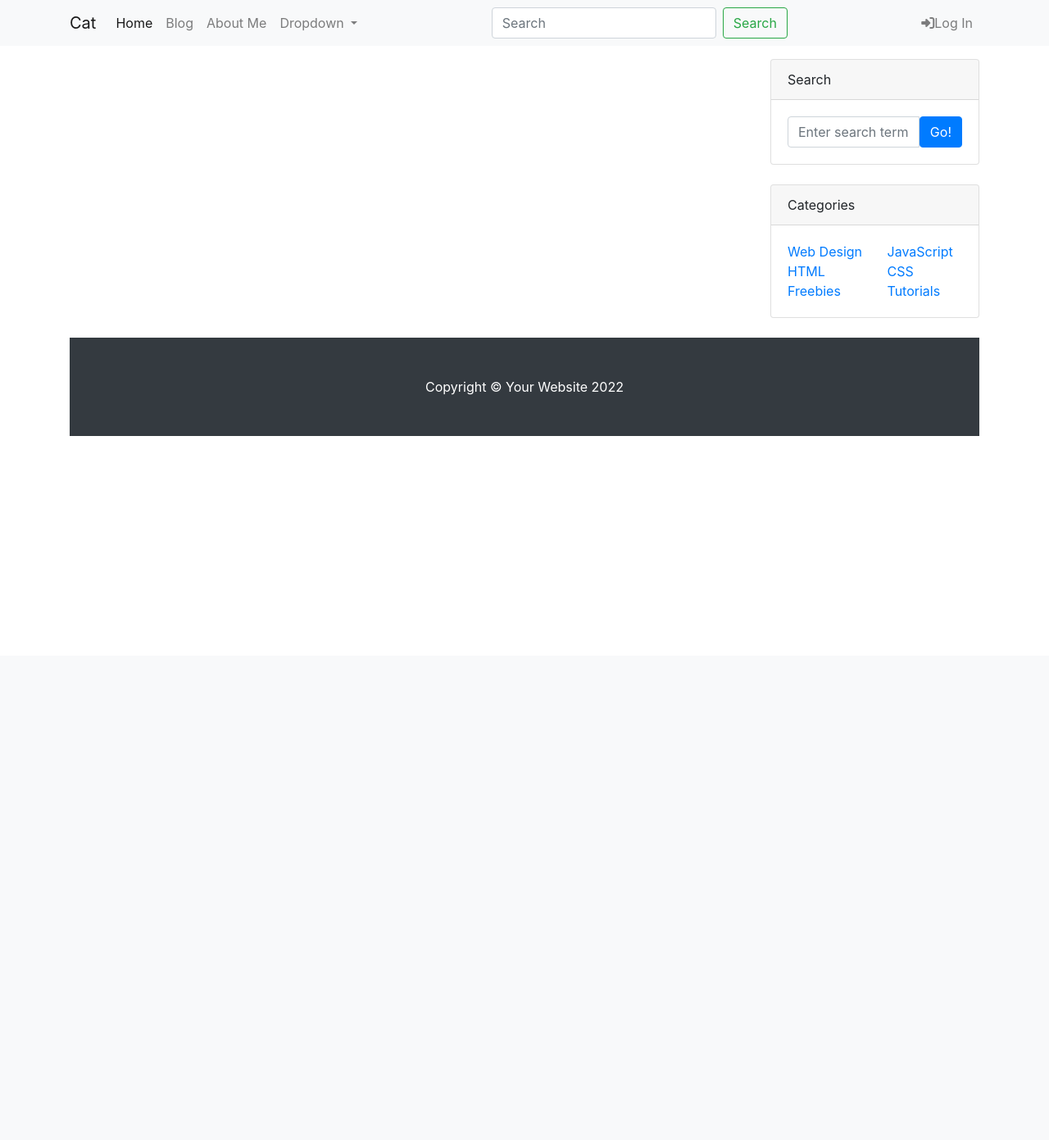
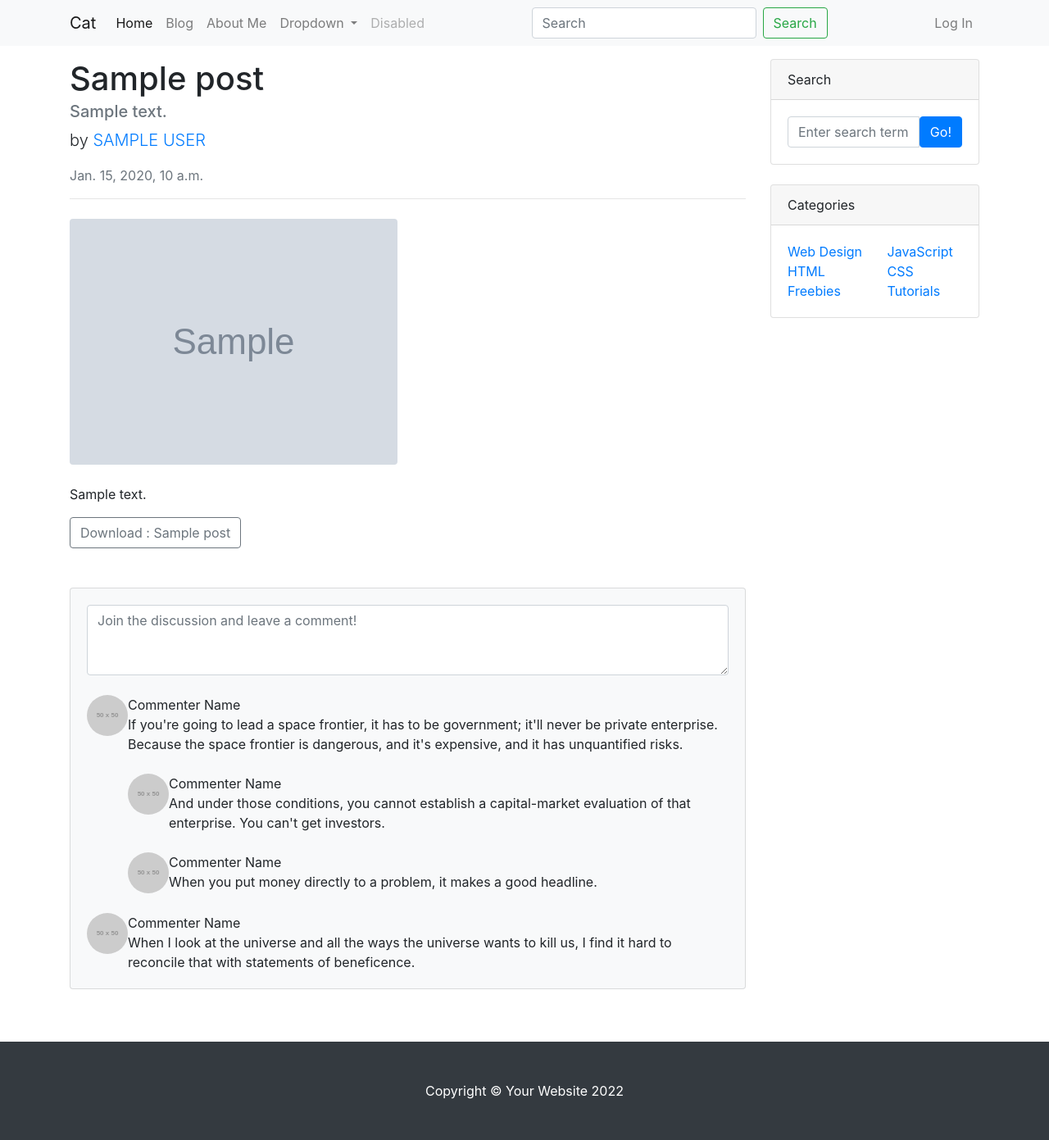
Before and after one commit to SINHUK/web_page1, a Django app: template blog/templates/blog/post_detail.html in a window 1280 px wide. Shown: the whole page at 82% size. Before the commit the page ends 532 px from the top, so only its background shows below. Run offline with Django 3.2, Linux system fonts and the light colour scheme; the template is opened without the code that fills it: most values are stand-ins (such as "Sample title", 1, 10 or a date in 2020); grey boxes marked "Sample" are stand-in pictures; grey boxes labelled with a size stand in for pictures from a placeholder-image service; some libraries are stand-ins or nearby versions.

Commit message:
포스트 목록, 상세 페이지에서 작성자 정보 출력하기

```diff
--- a/blog/templates/blog/base.html
+++ b/blog/templates/blog/base.html
@@ -1,17 +1,63 @@
 <!DOCTYPE html>
 {% load static %}
-<html>
 <head>
   <title>{% block head_title %}Blog{% endblock %}</title>
-        <link href="{% static 'blog/bootstrap/bootstrap.min.css' %}" rel="stylesheet" media="screen">
-        <script src="https://kit.fontawesome.com/7ed39b677c.js" crossorigin="anonymous"></script>
+  <link href="{% static 'blog/bootstrap/bootstrap.min.css' %}" rel="stylesheet" type="text/css">
 </head>
 <body>
 
 {% include 'blog/navbar.html' %}
 
+<div class="container my-3">
+  <div class="row">
+    <div class="col-md-8 col-lg-9" id="main-area">
+
+    {% block main_area %}
+    {% endblock %}
+
+    </div>
+
+    <div class="col-md-4 col-lg-3">
+
+          <!-- Search widget-->
+          <div class="card mb-4">
+            <div class="card-header">Search</div>
+            <div class="card-body">
+                <div class="input-group">
+                    <input class="form-control" type="text" placeholder="Enter search term..." aria-label="Enter search term..." aria-describedby="button-search" />
+                    <button class="btn btn-primary" id="button-search" type="button">Go!</button>
+                </div>
+            </div>
+        </div>
+
+        <!-- Categories widget-->
+        <div class="card mb-4">
+          <div class="card-header">Categories</div>
+          <div class="card-body">
+              <div class="row">
+                  <div class="col-sm-6">
+                      <ul class="list-unstyled mb-0">
+                          <li><a href="#!">Web Design</a></li>
+                          <li><a href="#!">HTML</a></li>
+                          <li><a href="#!">Freebies</a></li>
+                      </ul>
+                  </div>
+                  <div class="col-sm-6">
+                      <ul class="list-unstyled mb-0">
+                          <li><a href="#!">JavaScript</a></li>
+                          <li><a href="#!">CSS</a></li>
+                          <li><a href="#!">Tutorials</a></li>
+                      </ul>
+                  </div>
+              </div>
+          </div>
+      </div>
+
+    </div>
+  </div>
+</div>
+
 {% include 'blog/footer.html' %}
-
 
 </body>
 </html>
--- a/blog/templates/blog/footer.html
+++ b/blog/templates/blog/footer.html
@@ -2,7 +2,9 @@
 <footer class="py-5 bg-dark">
   <div class="container"><p class="m-0 text-center text-white">Copyright &copy; Your Website 2022</p></div>
 </footer>
+
+<script type="text/javascript" src="what_time_is_it.js"></script>
+
 <script src="https://code.jquery.com/jquery-3.5.1.slim.min.js" integrity="sha384-DfXdz2htPH0lsSSs5nCTpuj/zy4C+OGpamoFVy38MVBnE+IbbVYUew+OrCXaRkfj" crossorigin="anonymous"></script>
 <script src="https://cdn.jsdelivr.net/npm/popper.js@1.16.1/dist/umd/popper.min.js" integrity="sha384-9/reFTGAW83EW2RDu2S0VKaIzap3H66lZH81PoYlFhbGU+6BZp6G7niu735Sk7lN" crossorigin="anonymous"></script>
-          <script src="https://cdn.jsdelivr.net/npm/bootstrap@4.5.3/dist/js/bootstrap.min.js" integrity="sha384-w1Q4orYjBQndcko6MimVbzY0tgp4pWB4lZ7lr30WKz0vr/aWKhXdBNmNb5D92v7s"
-          crossorigin="anonymous"></script>
+<script src="https://cdn.jsdelivr.net/npm/bootstrap@4.5.3/dist/js/bootstrap.min.js" integrity="sha384-w1Q4orYjBQndcko6MimVbzY0tgp4pWB4lZ7lr30WKz0vr/aWKhXdBNmNb5D92v7s" crossorigin="anonymous"></script>
--- a/blog/templates/blog/navbar.html
+++ b/blog/templates/blog/navbar.html
@@ -27,84 +27,44 @@
             <a class="dropdown-item" href="#">Something else here</a>
           </div>
         </li>
+        <li class="nav-item">
+          <a class="nav-link disabled" href="#" tabindex="-1" aria-disabled="true">Disabled</a>
+        </li>
       </ul>
       <form class="form-inline my-2 my-lg-0">
         <input class="form-control mr-sm-2" type="search" placeholder="Search" aria-label="Search">
         <button class="btn btn-outline-success my-2 my-sm-0" type="submit">Search</button>
       </form>
+
       <ul class="navbar-nav ml-auto">
         <li class="nav-item">
-                <a class="nav-link" href="#" data-toggle="modal" data-target="#loginModal"><i class="fa-sharp fa-solid fa-right-to-bracket"></i>Log In</a>
-
+          <a class="nav-link" href="#" data-toggle="modal" data-target="#loginModal">Log In</a>
         </li>
       </ul>
     </div>
   </div>
 </nav>
+
 <!-- Modal -->
-      <div class="modal fade" id="loginModal" tabindex="-1" aria-labelledby="loginModalLabel" aria-hidden="true">
+<div class="modal fade" id="loginModal" tabindex="-1" aria-labelledby="logInModalLabel" aria-hidden="true">
   <div class="modal-dialog">
     <div class="modal-content">
       <div class="modal-header">
-              <h1 class="modal-title fs-5" id="loginModalLabel"><i class="fa-sharp fa-solid fa-right-to-bracket"></i>login</h1>
+        <h1 class="modal-title fs-5" id="logInModalLabel">Log In</h1>
         <button type="button" class="btn-close" data-dismiss="modal" aria-label="Close"></button>
       </div>
       <div class="modal-body">
         <div class="row">
           <div class="col-md-6">
-                  <button type="button" class="btn btn-outline-primary"><i class="fa-brands fa-google"></i>Login with Google</button>
-                  <button type="button" class="btn btn-outline-primary"><i class="fa-sharp fa-solid fa-envelope"></i>Login with E-mail</button>
-                </div>
-                <div class="col-md-6">
-                  <button type="button" class="btn btn-outline-primary"><i class="fa-solid fa-square-envelope"></i>Sign Up with E-mail</button>
+            <button type="button" class="btn btn-outline-dark">Log in with Google</button>
+            <button type="button" class="btn btn-outline-dark">Log in with E-mail</button>
+            <button type="button" class="btn btn-outline-dark">Sign Up with E-mail</button>
           </div>
         </div>
       </div>
       <div class="modal-footer">
-              <button type="button" class="btn btn-secondary"
-              data-dismiss="modal">Close</button>
+        <button type="button" class="btn btn-secondary" data-dismiss="modal">Close</button>
       </div>
     </div>
   </div>
 </div>
-      <div class="container my-3">
-        <div class="row">
-          <div class="col-md-8 col-lg-9" id="main-area">
-              {% block main_area %}
-              {% endblock %}
-        </div>
-          <div class="col-md-4 col-lg-3">
-                    <!-- Search widget-->
-                    <div class="card mb-4">
-                      <div class="card-header">Search</div>
-                      <div class="card-body">
-                          <div class="input-group">
-                              <input class="form-control" type="text" placeholder="Enter search term..." aria-label="Enter search term..." aria-describedby="button-search" />
-                              <button class="btn btn-primary" id="button-search" type="button">Go!</button>
-                          </div>
-                      </div>
-                  </div>
-                   <!-- Categories widget-->
-                   <div class="card mb-4">
-                    <div class="card-header">Categories</div>
-                    <div class="card-body">
-                        <div class="row">
-                            <div class="col-sm-6">
-                                <ul class="list-unstyled mb-0">
-                                    <li><a href="#!">Web Design</a></li>
-                                    <li><a href="#!">HTML</a></li>
-                                    <li><a href="#!">Freebies</a></li>
-                                </ul>
-                            </div>
-                            <div class="col-sm-6">
-                                <ul class="list-unstyled mb-0">
-                                    <li><a href="#!">JavaScript</a></li>
-                                    <li><a href="#!">CSS</a></li>
-                                    <li><a href="#!">Tutorials</a></li>
-                                </ul>
-                            </div>
-                        </div>
-                    </div>
-                </div>
-        </div>
-      </div>
--- a/blog/templates/blog/post_detail.html
+++ b/blog/templates/blog/post_detail.html
@@ -17,7 +17,7 @@
                             <!-- Author -->
                             <p class="lead">
                                 by
-                                <a href="#">작성자명 쓸 위치(개발예정)</a>
+                                <a href="#">{{ post.author | upper }}</a>
                             </p>
                             <!-- Post meta content-->
                             <div class="text-muted fst-italic mb-2">{{ post.create_at }}</div>
```
Also changed, not shown: blog/templates/blog/index.html (+4 -6 lines), blog/templates/blog/post_list.html (+12 -11 lines), blog/test.py (+42 -42 lines). Lines whose indentation alone changed are shown as unchanged.
